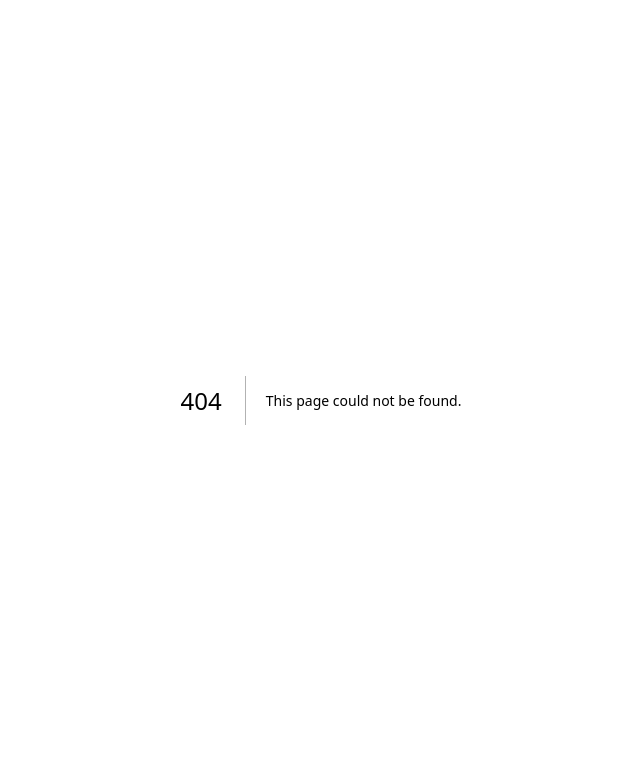
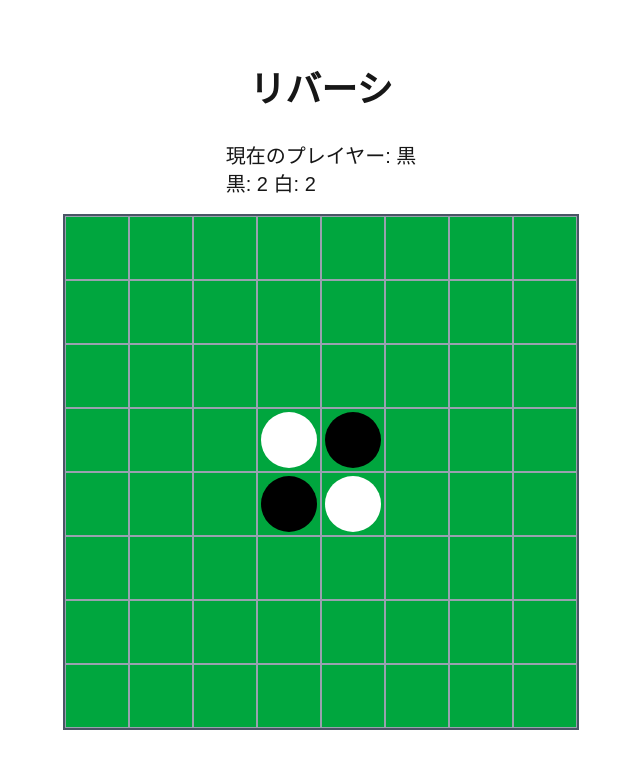
Before and after one commit to typescript-100days-challenge-with-ai/nextjs-reversi, a Next.js app: page /reversi in a window 1280 px wide. Before the commit this address had no page. Shown: the top 768 px of the page, without its empty margins (319-959 px from the left). Built offline with nearby package versions, Linux system fonts and the light colour scheme.

Commit message:
Add Reversi

```diff
--- /dev/null
+++ b/src/app/reversi/page.tsx
@@ -0,0 +1,10 @@
+import Game from "@/components/reversi/Game";
+
+export default function ReversiPage() {
+  return (
+    <div className="flex min-h-screen flex-col items-center justify-center p-4">
+      <h1 className="text-4xl font-bold mb-8">リバーシ</h1>
+      <Game />
+    </div>
+  );
+}
--- /dev/null
+++ b/src/components/reversi/Board.tsx
@@ -0,0 +1,32 @@
+import React from 'react';
+import Cell from './Cell';
+
+interface BoardProps {
+  board: ('empty' | 'black' | 'white')[][];
+  onCellClick: (row: number, col: number) => void;
+  validMoves: { row: number; col: number }[];
+}
+
+const Board: React.FC<BoardProps> = ({ board, onCellClick, validMoves }) => {
+  const isValidMove = (row: number, col: number) => {
+    return validMoves.some(move => move.row === row && move.col === col);
+  };
+
+  return (
+    <div className="grid grid-cols-8 gap-0 border-2 border-gray-600">
+      {board.map((row, rowIndex) => (
+        <React.Fragment key={rowIndex}>
+          {row.map((cell, colIndex) => (
+            <Cell
+              key={`${rowIndex}-${colIndex}`}
+              value={cell}
+              onClick={() => onCellClick(rowIndex, colIndex)}
+            />
+          ))}
+        </React.Fragment>
+      ))}
+    </div>
+  );
+};
+
+export default Board;
--- /dev/null
+++ b/src/components/reversi/Cell.tsx
@@ -0,0 +1,28 @@
+import React from 'react';
+
+interface CellProps {
+  value: 'empty' | 'black' | 'white';
+  onClick: () => void;
+}
+
+const Cell: React.FC<CellProps> = ({ value, onClick }) => {
+  const cellClasses = `
+    w-10 h-10 sm:w-12 sm:h-12 md:w-14 md:h-14 lg:w-16 lg:h-16
+    border border-gray-400 flex items-center justify-center cursor-pointer
+    ${value === 'empty' ? 'bg-green-600 hover:bg-green-700' : 'bg-green-600'}
+  `;
+
+  const pieceClasses = `
+    w-8 h-8 sm:w-10 sm:h-10 md:w-12 md:h-12 lg:w-14 lg:h-14
+    rounded-full
+    ${value === 'black' ? 'bg-black' : value === 'white' ? 'bg-white' : ''}
+  `;
+
+  return (
+    <div className={cellClasses} onClick={onClick}>
+      {value !== 'empty' && <div className={pieceClasses}></div>}
+    </div>
+  );
+};
+
+export default Cell;
--- /dev/null
+++ b/src/components/reversi/Game.tsx
@@ -0,0 +1,170 @@
+"use client";
+
+import React, { useState, useEffect, useCallback } from 'react';
+import Board from './Board';
+
+type Player = 'black' | 'white';
+type CellValue = Player | 'empty';
+type BoardState = CellValue[][];
+
+const initialBoard: BoardState = Array(8).fill(null).map(() => Array(8).fill('empty'));
+initialBoard[3][3] = 'white';
+initialBoard[3][4] = 'black';
+initialBoard[4][3] = 'black';
+initialBoard[4][4] = 'white';
+
+const directions = [
+  [-1, -1], [-1, 0], [-1, 1],
+  [0, -1],           [0, 1],
+  [1, -1], [1, 0], [1, 1],
+];
+
+const Game: React.FC = () => {
+  const [board, setBoard] = useState<BoardState>(initialBoard);
+  const [currentPlayer, setCurrentPlayer] = useState<Player>('black');
+  const [blackScore, setBlackScore] = useState(2);
+  const [whiteScore, setWhiteScore] = useState(2);
+  const [gameOver, setGameOver] = useState(false);
+  const [winner, setWinner] = useState<Player | 'draw' | null>(null);
+  const [validMoves, setValidMoves] = useState<{ row: number; col: number }[]>([]);
+
+  const getOpponent = (player: Player): Player => (player === 'black' ? 'white' : 'black');
+
+  const isValidPosition = (row: number, col: number): boolean => {
+    return row >= 0 && row < 8 && col >= 0 && col < 8;
+  };
+
+  const getFlippableStones = useCallback((r: number, c: number, player: Player, currentBoard: BoardState): { row: number; col: number }[] => {
+    if (currentBoard[r][c] !== 'empty') return [];
+
+    const opponent = getOpponent(player);
+    const flippable: { row: number; col: number }[] = [];
+
+    for (const [dr, dc] of directions) {
+      let tempFlippable: { row: number; col: number }[] = [];
+      let row = r + dr;
+      let col = c + dc;
+
+      while (isValidPosition(row, col) && currentBoard[row][col] === opponent) {
+        tempFlippable.push({ row, col });
+        row += dr;
+        col += dc;
+      }
+
+      if (isValidPosition(row, col) && currentBoard[row][col] === player && tempFlippable.length > 0) {
+        flippable.push(...tempFlippable);
+      }
+    }
+    return flippable;
+  }, []);
+
+  const calculateValidMoves = useCallback((player: Player, currentBoard: BoardState): { row: number; col: number }[] => {
+    const moves: { row: number; col: number }[] = [];
+    for (let r = 0; r < 8; r++) {
+      for (let c = 0; c < 8; c++) {
+        if (getFlippableStones(r, c, player, currentBoard).length > 0) {
+          moves.push({ row: r, col: c });
+        }
+      }
+    }
+    return moves;
+  }, [getFlippableStones]);
+
+  const updateScores = useCallback((currentBoard: BoardState) => {
+    let black = 0;
+    let white = 0;
+    for (let r = 0; r < 8; r++) {
+      for (let c = 0; c < 8; c++) {
+        if (currentBoard[r][c] === 'black') black++;
+        else if (currentBoard[r][c] === 'white') white++;
+      }
+    }
+    setBlackScore(black);
+    setWhiteScore(white);
+  }, []);
+
+  const checkGameOver = useCallback((currentBoard: BoardState) => {
+    const blackMoves = calculateValidMoves('black', currentBoard);
+    const whiteMoves = calculateValidMoves('white', currentBoard);
+
+    if (blackMoves.length === 0 && whiteMoves.length === 0) {
+      setGameOver(true);
+      if (blackScore > whiteScore) {
+        setWinner('black');
+      } else if (whiteScore > blackScore) {
+        setWinner('white');
+      } else {
+        setWinner('draw');
+      }
+      return true;
+    }
+    return false;
+  }, [calculateValidMoves, blackScore, whiteScore]);
+
+  useEffect(() => {
+    const moves = calculateValidMoves(currentPlayer, board);
+    setValidMoves(moves);
+
+    if (moves.length === 0) {
+      const opponent = getOpponent(currentPlayer);
+      const opponentMoves = calculateValidMoves(opponent, board);
+      if (opponentMoves.length === 0) {
+        checkGameOver(board);
+      } else {
+        alert(`${currentPlayer === 'black' ? '黒' : '白'}は置ける場所がないため、パスします。`);
+        setCurrentPlayer(opponent);
+      }
+    }
+  }, [board, currentPlayer, calculateValidMoves, checkGameOver]);
+
+  const handleCellClick = (row: number, col: number) => {
+    if (gameOver) return;
+
+    const flippable = getFlippableStones(row, col, currentPlayer, board);
+
+    if (flippable.length > 0) {
+      const newBoard = board.map(r => [...r]);
+      newBoard[row][col] = currentPlayer;
+      flippable.forEach(({ row, col }) => {
+        newBoard[row][col] = currentPlayer;
+      });
+      setBoard(newBoard);
+      updateScores(newBoard);
+      setCurrentPlayer(getOpponent(currentPlayer));
+    } else {
+      alert('そこには置けません。');
+    }
+  };
+
+  const resetGame = () => {
+    setBoard(initialBoard);
+    setCurrentPlayer('black');
+    setBlackScore(2);
+    setWhiteScore(2);
+    setGameOver(false);
+    setWinner(null);
+  };
+
+  return (
+    <div className="flex flex-col items-center">
+      <div className="mb-4 text-xl">
+        <p>現在のプレイヤー: {currentPlayer === 'black' ? '黒' : '白'}</p>
+        <p>黒: {blackScore} 白: {whiteScore}</p>
+      </div>
+      <Board board={board} onCellClick={handleCellClick} validMoves={validMoves} />
+      {gameOver && (
+        <div className="mt-4 text-2xl font-bold">
+          {winner === 'draw' ? '引き分け！' : `${winner === 'black' ? '黒' : '白'}の勝ち！`}
+          <button
+            onClick={resetGame}
+            className="ml-4 px-4 py-2 bg-blue-500 text-white rounded hover:bg-blue-600"
+          >
+            もう一度プレイ
+          </button>
+        </div>
+      )}
+    </div>
+  );
+};
+
+export default Game;
```
